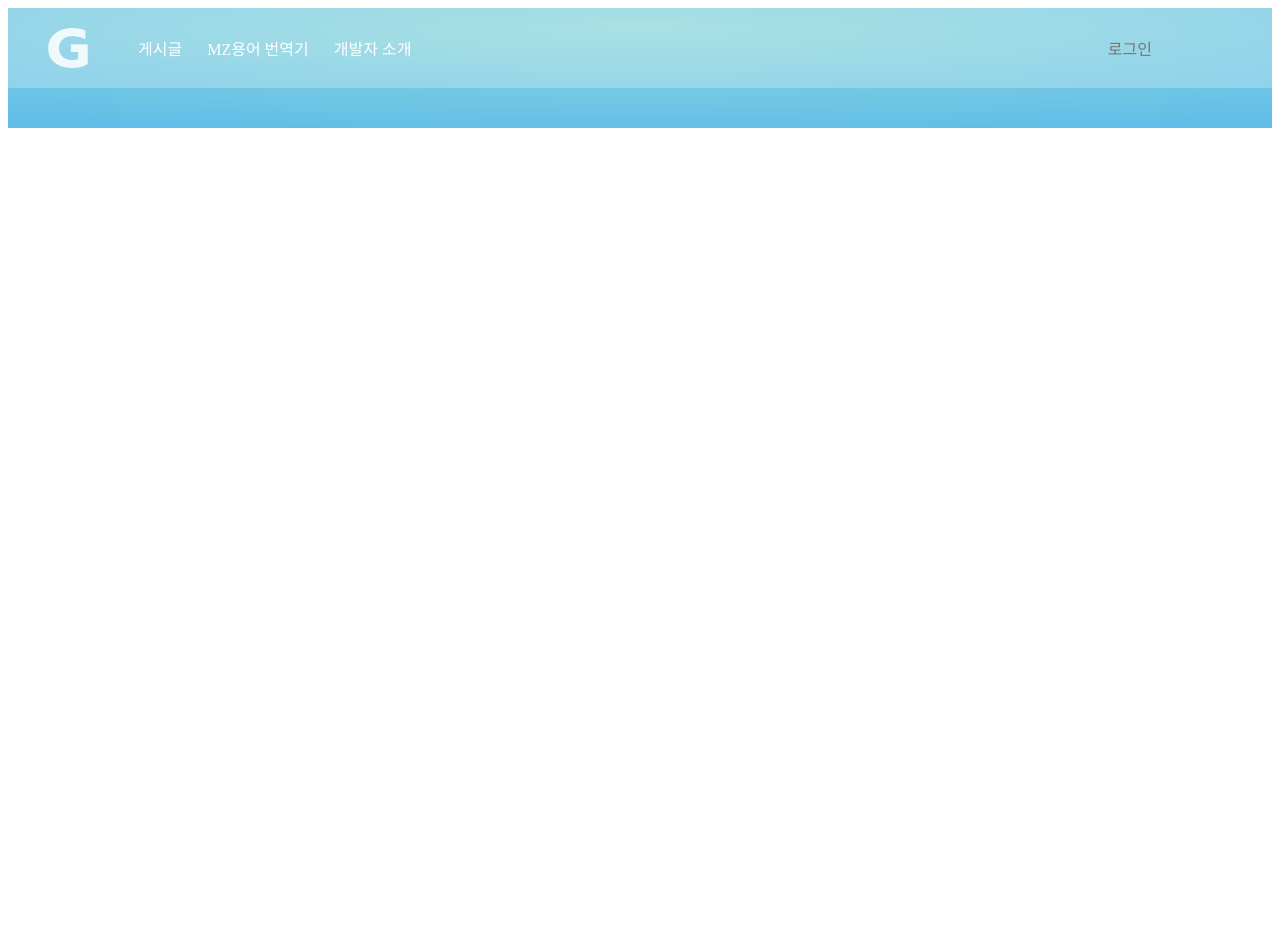
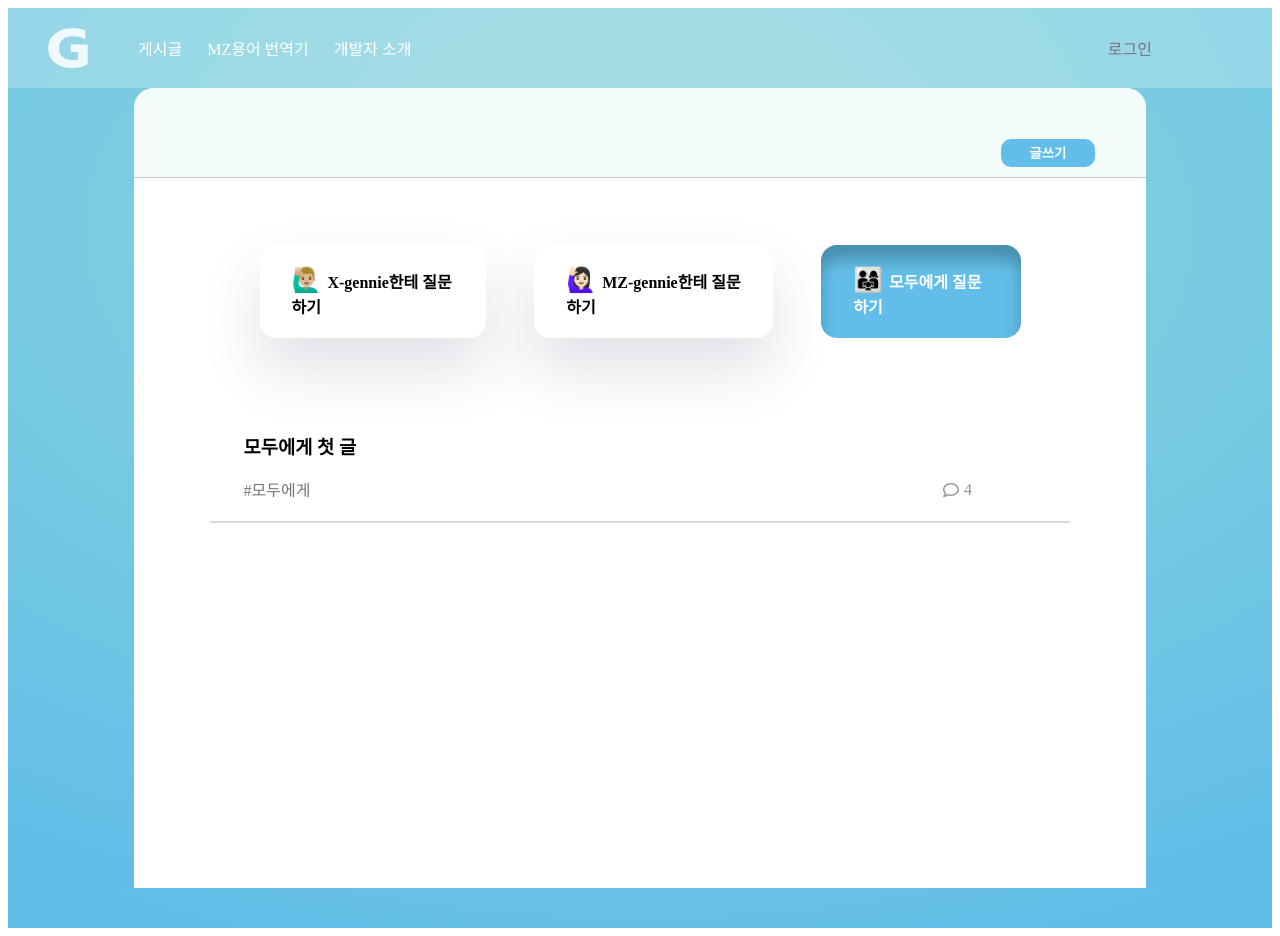
Before and after one commit to SMSH-2022/Frontend, a React (Create React App) app in the folder front/: page /board/all in a window 1280 px wide. Shown: the top 936 px of the page. Before the commit the page ends 800 px from the top, so only its background shows below. Built offline with nearby package versions, Linux system fonts and the light colour scheme.

Commit message:
Fix: 서로 페이지 연결

```diff
--- a/front/src/Router.js
+++ b/front/src/Router.js
@@ -3,11 +3,15 @@ import App from './App';
 import Interpreter from './routes/Interpreter';
 import Post from './routes/Post';
 import Upload from './routes/Upload';
+import MainPage from './routes/MainPage';
+import PostList from './routes/PostList';
 
 function Router() {
   return (
     <BrowserRouter>
       <Routes>
+        <Route exact path="/" element={<MainPage/>} />
+        <Route exact path="/board/:category" element={<PostList/>}/>
         <Route path="/upload" element={<Upload/>} />
         <Route path="/post" element={<Post/>} />
         <Route path="/inter" element={<Interpreter/>} />
--- a/front/src/components/TopBar.js
+++ b/front/src/components/TopBar.js
@@ -47,7 +47,7 @@ function TopBar() {
       <Box>
         <Logo src={imgLogo}/>
         <Menus>
-          <Menu href='/post'>게시글</Menu>
+          <Menu href='/board/tox'>게시글</Menu>
           <Menu href='/inter'>MZ용어 번역기</Menu>
           <Menu>개발자 소개</Menu>
         </Menus>
--- a/front/src/routes/PostList.js
+++ b/front/src/routes/PostList.js
@@ -111,7 +111,7 @@ const PostList = () => {
         <StyledBody>
             <StyledList>
                 <div style={{ borderTopLeftRadius: '20px', borderTopRightRadius: '20px', width: '100%', textAlign: 'right', background: '#F3FBFB', borderColor: '#C4C4C4', borderStyle: 'solid', borderWidth: '0 0 1px 0' }}>
-                    <WriteButton>글쓰기</WriteButton>
+                    <WriteButton onClick={() => window.location.href = '/upload'}>글쓰기</WriteButton>
                 </div>
                 <div style={{ display: 'flex', flexDirection: 'row', margin: '5% 10% 5% 10%', justifyContent: 'center'}}>
                     <StyledLink isSelected={category === "tox" ? true : false} href="/board/tox">
```
